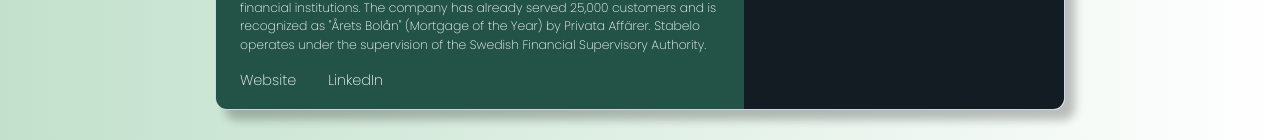
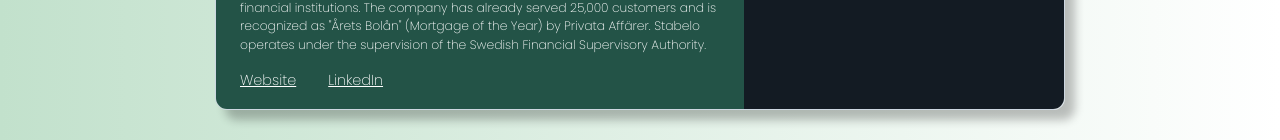
Before and after one commit to Amandabru/VCLeadGenerator, a React (Vite) app in the folder client/: page /explore in a window 1280 px wide. Shown: the part 544-684 px from the top of the page. Built offline with nearby package versions, Linux system fonts and the light colour scheme.

Commit message:
update link style

```diff
--- a/client/src/components/CardComponent.jsx
+++ b/client/src/components/CardComponent.jsx
@@ -95,12 +95,12 @@
                 </Typography>
                 <div style={{display: 'flex', flexDirection: 'row', gap: '2rem' }}>
                   <Typography fontFamily="'Poppins', sans-serif" fontSize="0.9rem" textColor="#fff" sx={{ mt: 2 }}>
-                      <a className='website' href={company.website} rel="noreferrer" target='_blank' style={{ color: 'white', textDecoration: 'none', transition: 'color 0.2s'  }}>
+                      <a className='website' href={company.website} rel="noreferrer" target='_blank' style={{ color: 'white', textDecoration: 'underline', transition: 'color 0.2s'  }}>
                           Website
                       </a>
                   </Typography>
                   <Typography fontFamily="'Poppins', sans-serif" fontSize="0.9rem" textColor="#fff" sx={{ mt: 2 }}>
-                      <a className='website' href={company.linkedIn} rel="noreferrer" target='_blank' style={{ color: 'white', textDecoration: 'none', transition: 'color 0.2s'  }}>
+                      <a className='website' href={company.linkedIn} rel="noreferrer" target='_blank' style={{ color: 'white', textDecoration: 'underline', transition: 'color 0.2s'  }}>
                           LinkedIn
                       </a>
                   </Typography>
@@ -149,7 +149,7 @@
                   Master of Science in Industrial Economy
                 </Typography>
                 <Typography sx={{ marginBottom:'1rem'}} fontSize="0.7rem" fontFamily="'Poppins', sans-serif" textColor="#fff">
-                  Atlas Copco
+                  KTH
                 </Typography>
               </div>
 
```
